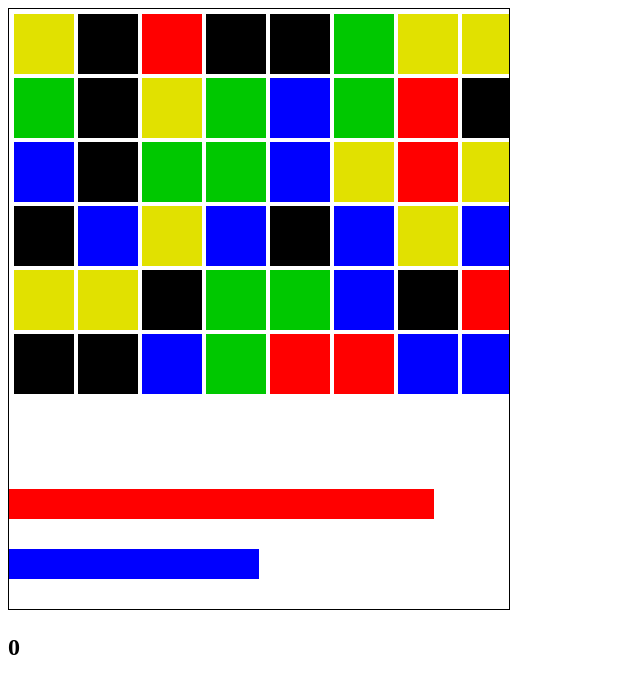
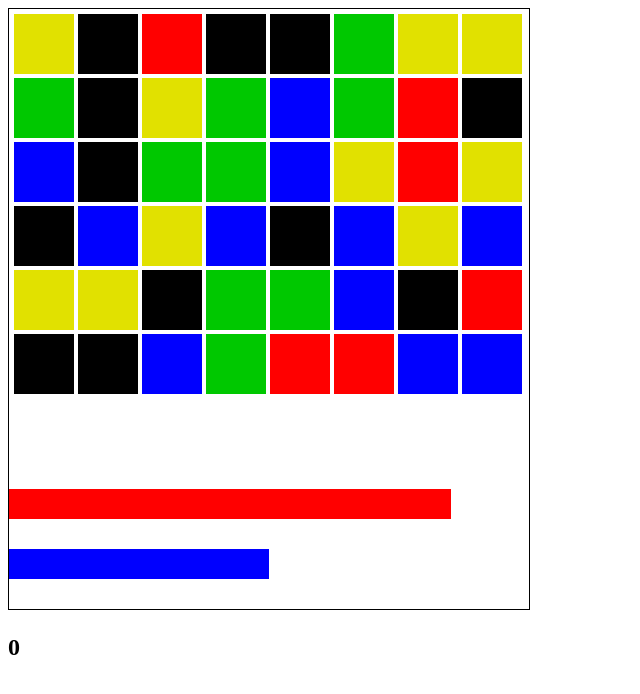
Before and after one commit to catinclay/buucleaner, a plain HTML site: page index.html in a window 1280 px wide. Shown: the whole page, without its empty margins (0-640 px from the left). Drawn offline with Linux system fonts and the light colour scheme.

Commit message:
Added files via upload

```diff
--- a/index.html
+++ b/index.html
@@ -7,7 +7,7 @@
 
 <body>
 	<h1 id="gameOverLabel" style="display:none; color:red;">Game Over</h1>
-  <canvas id ="mainCanvas" width="500" height="600" style="border:1px solid #000000;">
+  <canvas id ="mainCanvas" width="520" height="600" style="border:1px solid #000000;">
   </canvas><br>
   <h2 id="scoreLabel">0</h2>
   <footer class="footer">
```
